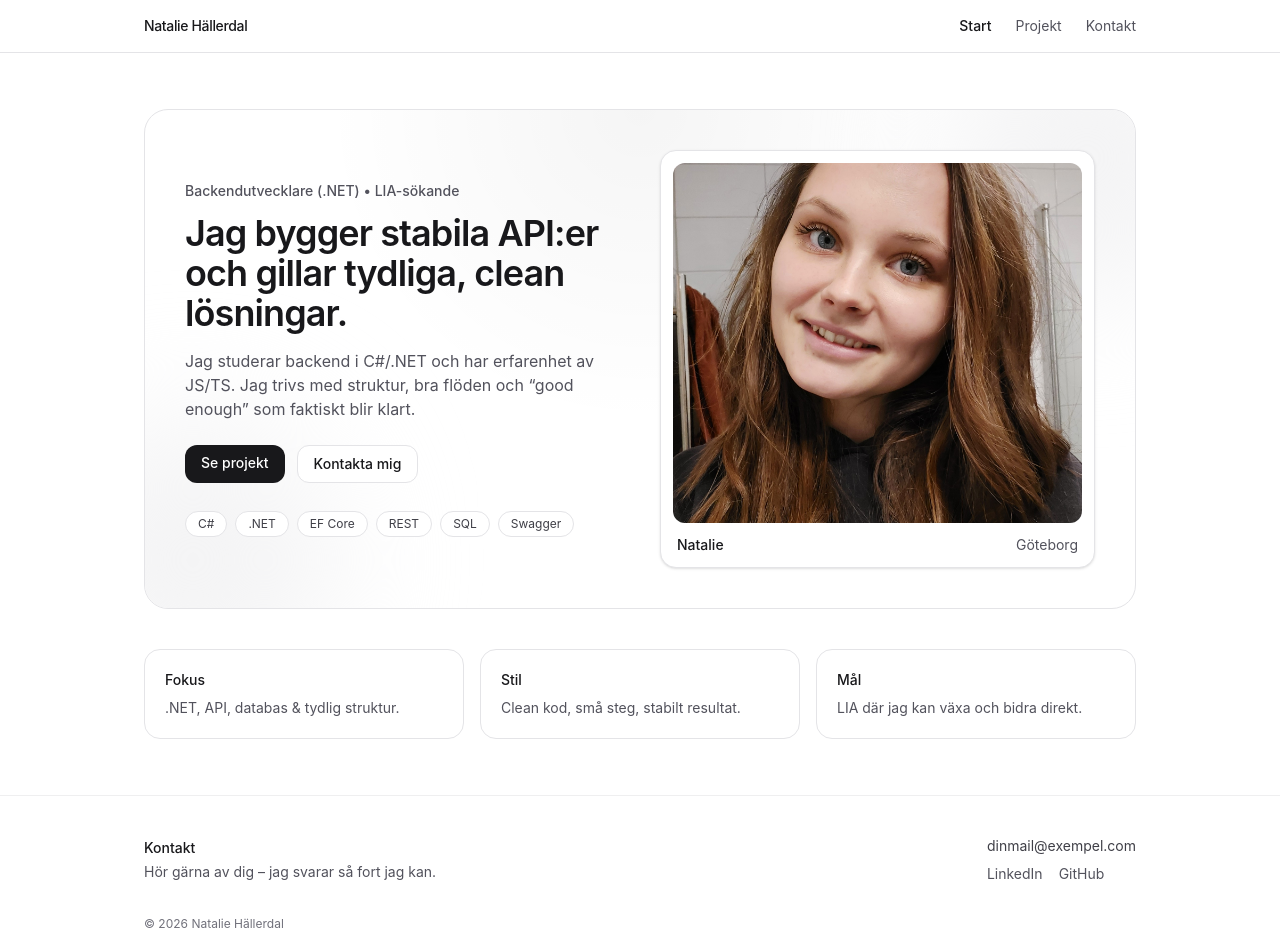
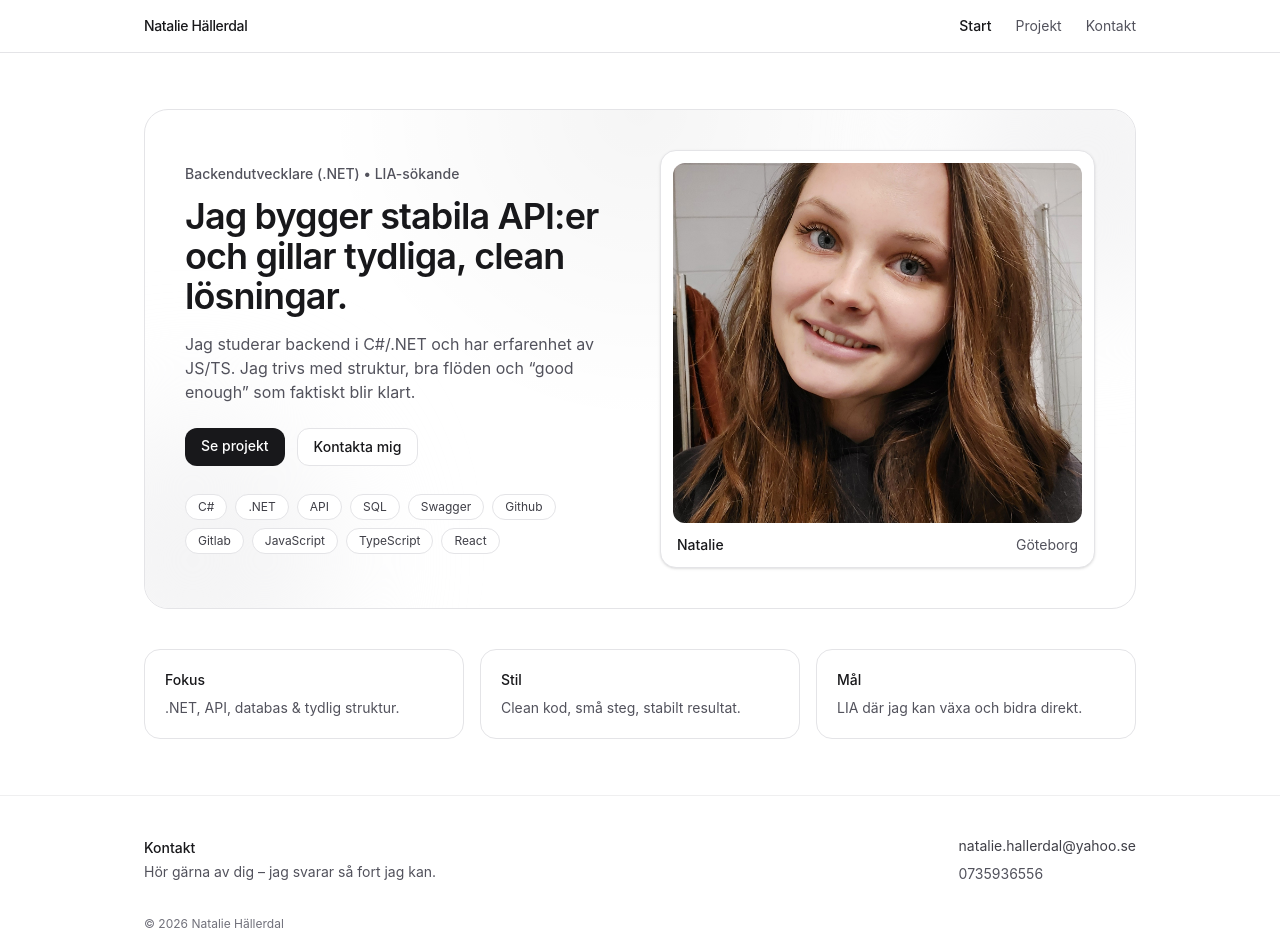
Before and after one commit to natta1995/Portfolio, a React (Vite) app: page / in a window 1280 px wide. Shown: the top 952 px of the page. Built offline with nearby package versions, Linux system fonts and the light colour scheme.

Commit message:
Change text footer

```diff
--- a/src/components/Footer.jsx
+++ b/src/components/Footer.jsx
@@ -1,3 +1,5 @@
+
+
 export default function Footer() {
   const year = new Date().getFullYear();
 
@@ -17,14 +19,11 @@ export default function Footer() {
               className="text-zinc-700 hover:text-zinc-900"
               href="mailto:dinmail@exempel.com"
             >
-              dinmail@exempel.com
+              natalie.hallerdal@yahoo.se
             </a>
             <div className="flex gap-4 text-zinc-600">
               <a className="hover:text-zinc-900" href="#" aria-label="LinkedIn">
-                LinkedIn
-              </a>
-              <a className="hover:text-zinc-900" href="#" aria-label="GitHub">
-                GitHub
+                0735936556
               </a>
             </div>
           </div>
--- a/src/pages/start.jsx
+++ b/src/pages/start.jsx
@@ -47,7 +47,7 @@ export default function StartPage() {
 
             {/* Highlights */}
             <div className="mt-7 flex flex-wrap gap-2">
-              {["C#", ".NET", "EF Core", "REST", "SQL", "Swagger"].map((x) => (
+              {["C#", ".NET", "API", "SQL", "Swagger", "Github", "Gitlab", "JavaScript", "TypeScript", "React"].map((x) => (
                 <span
                   key={x}
                   className="rounded-full border border-zinc-200 bg-white px-3 py-1 text-xs text-zinc-700"
```
